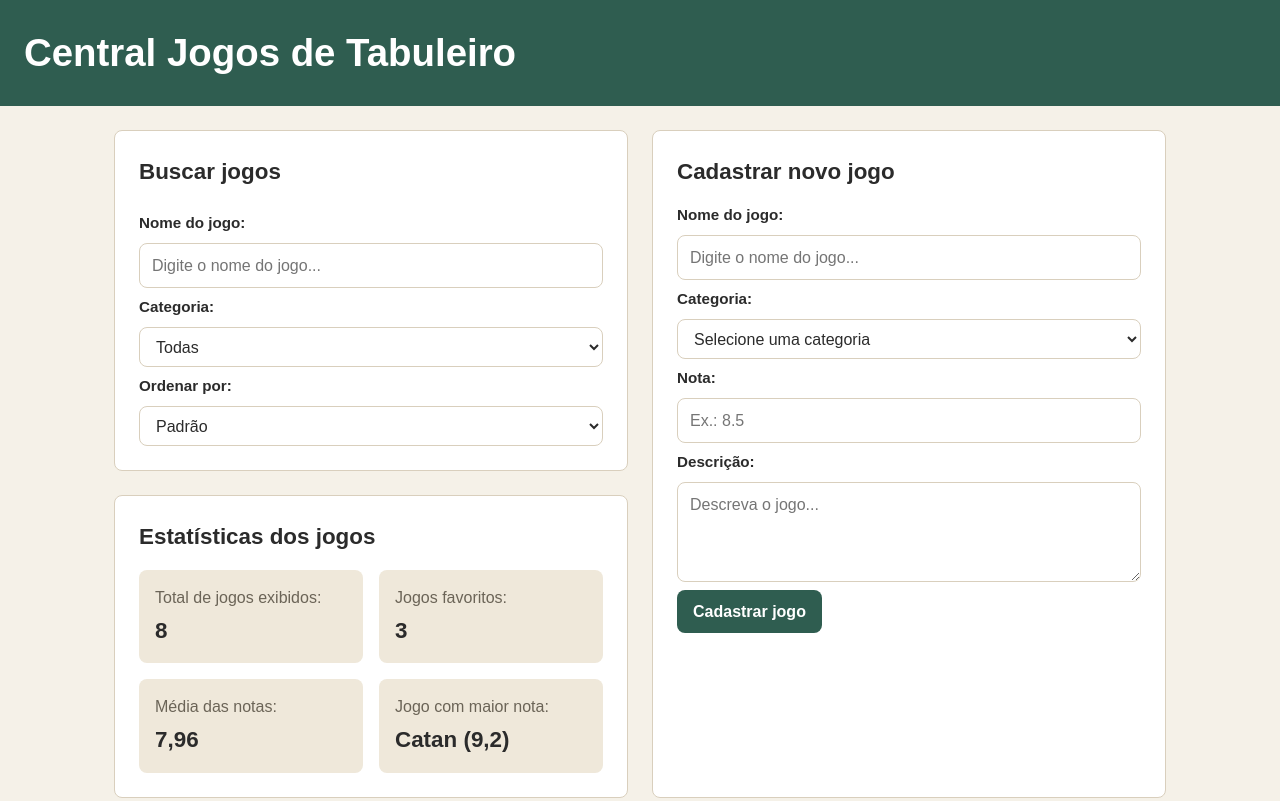
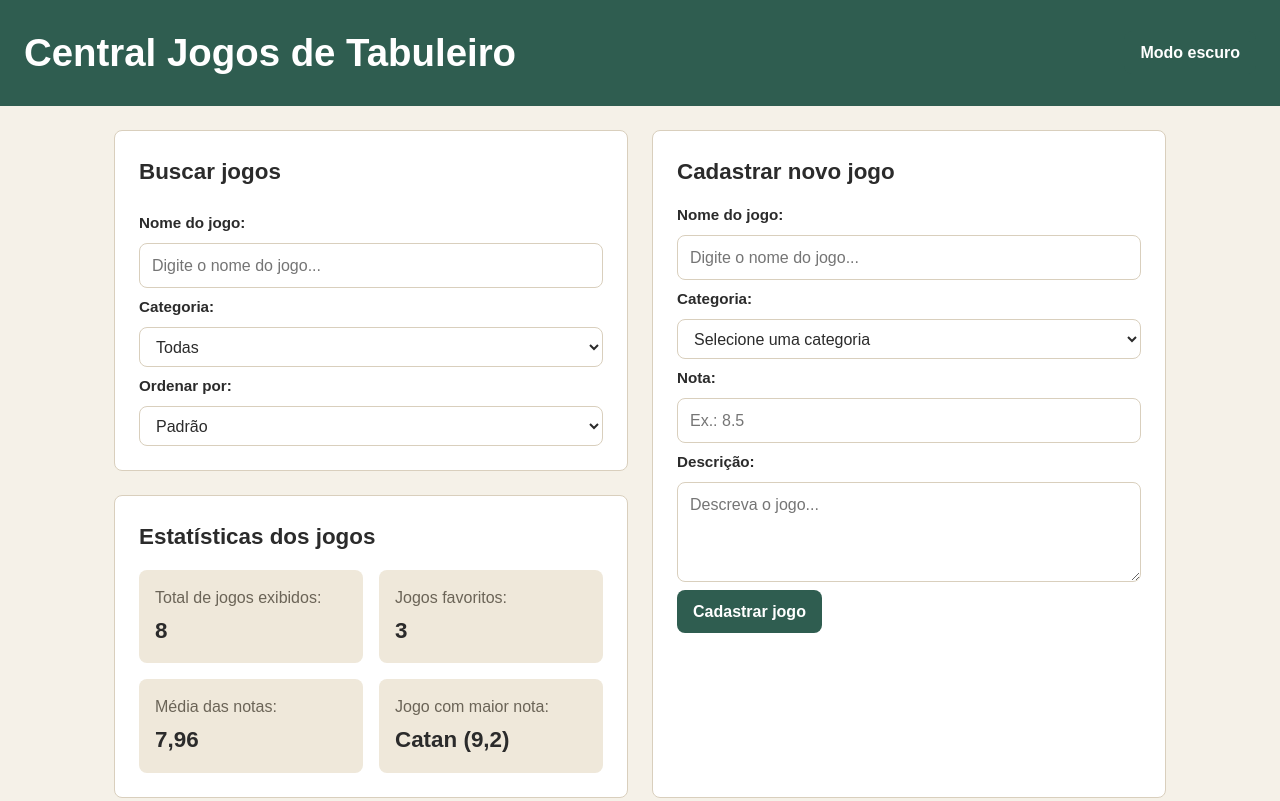
Before and after one commit to gabrielshrocha/fatecrp-dw-avaliacao, a plain HTML site: page index.html in a window 1280 px wide. Shown: the top 801 px of the page. Drawn offline with Linux system fonts and the light colour scheme.

Commit message:
feat: adiciona modo escuro no index.html

```diff
--- a/index.html
+++ b/index.html
@@ -13,6 +13,7 @@
 
     <header>
         <h1>Central Jogos de Tabuleiro</h1>
+        <button type="button" id="botao-tema">Modo escuro</button>
     </header>
 
     <main>
```
